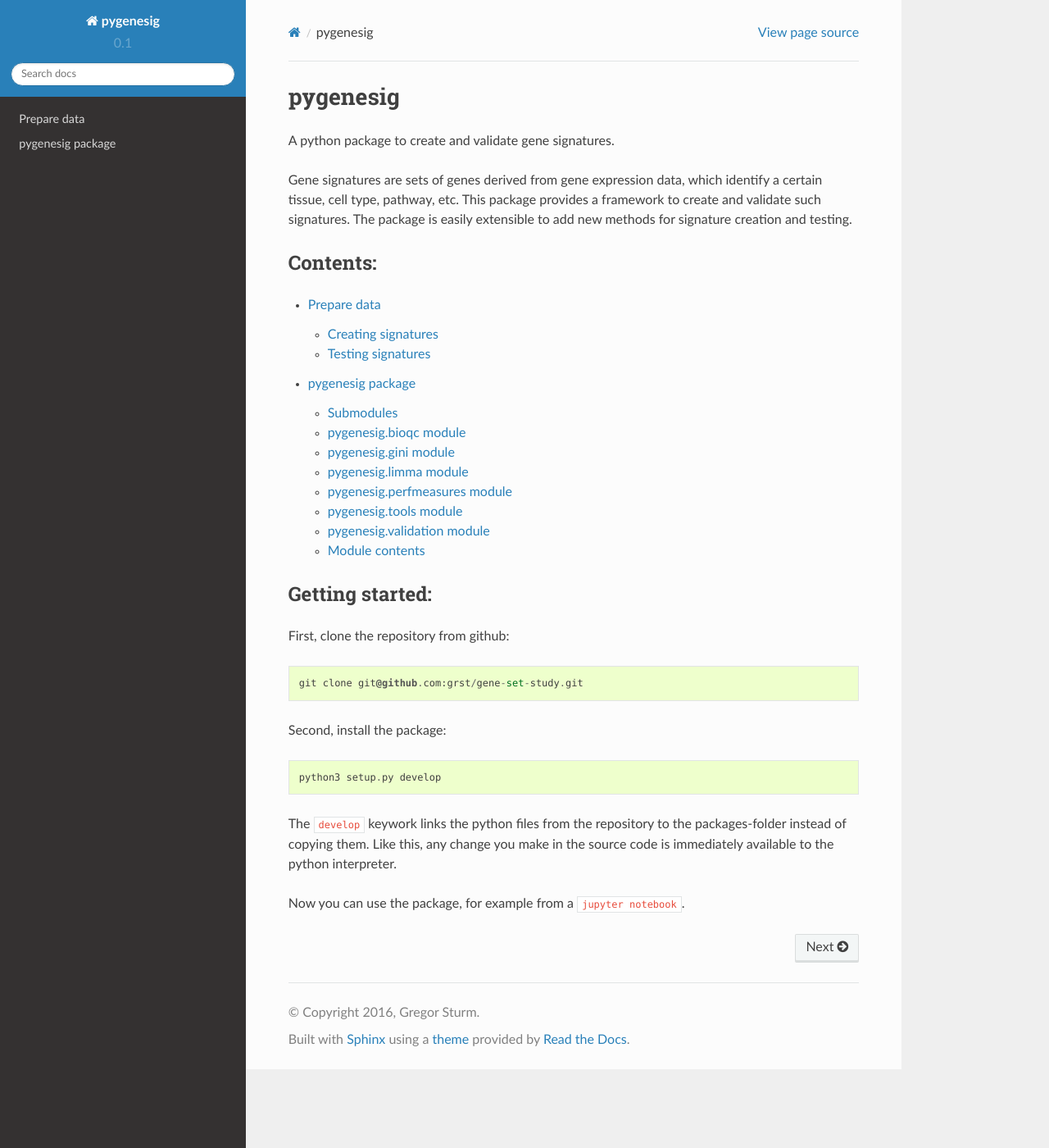
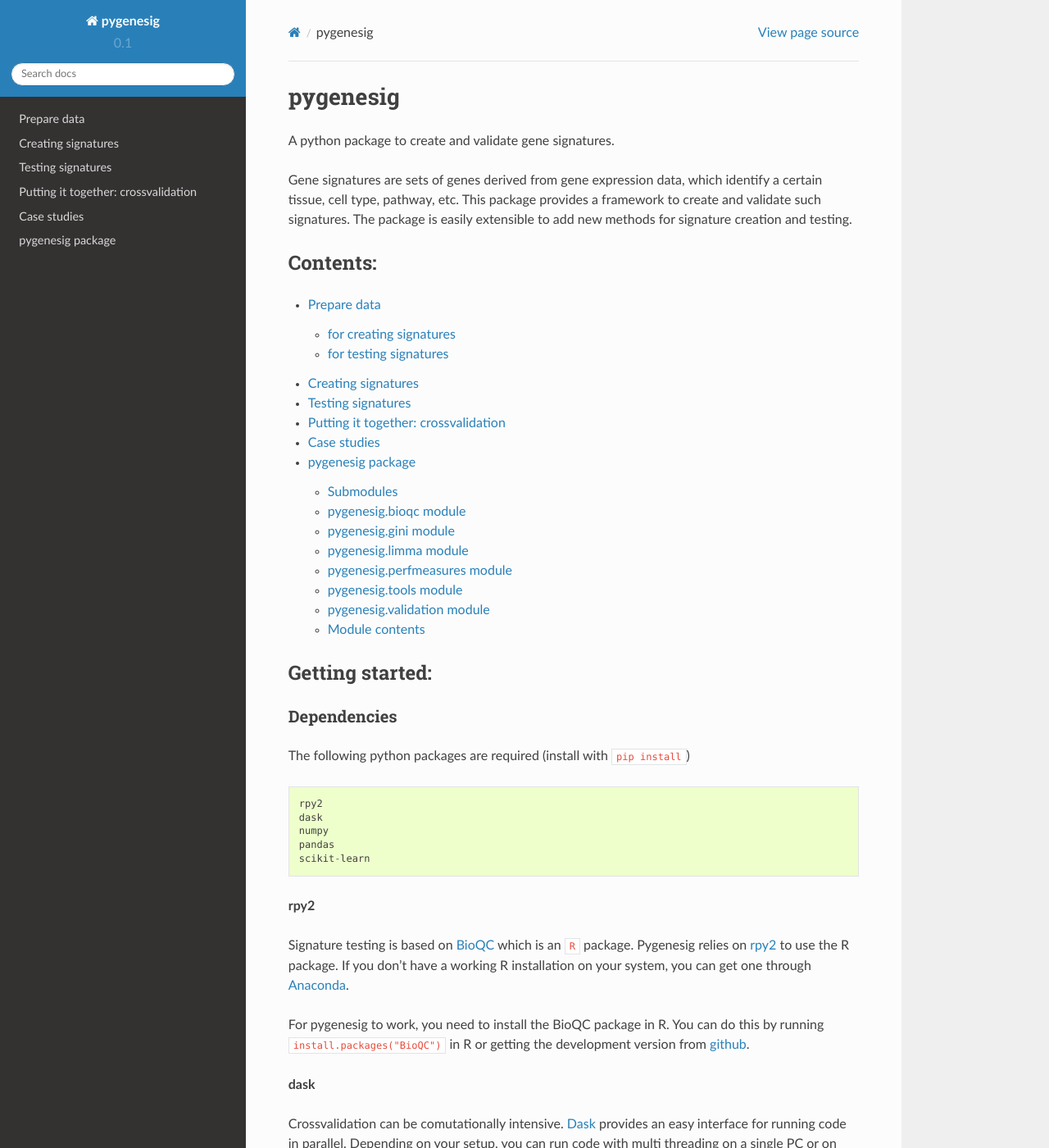
Before and after one commit to grst/pygenesig, a Sphinx documentation site: the page built from docs/index.md, in a window 1280 px wide and 1400 px high. Shown: the whole window at 82% size. Built offline with Sphinx 7.4.7 and the Read the Docs theme 2.0.0, drawn with Linux system fonts in a browser that asks for light colours; some of the changed text lies outside the part shown.

Commit message:
working on documentation

````diff
--- a/docs/index.md
+++ b/docs/index.md
@@ -10,10 +10,35 @@
     :maxdepth: 2
 
     prepare_data.md
+    use_pygenesig.md
     pygenesig.rst
 ```
 
 ## Getting started:
+
+### Dependencies
+The following python packages are required (install with `pip install`)
+```
+rpy2
+dask
+numpy
+pandas
+scikit-learn
+```
+
+**rpy2**
+
+Signature testing is based on [BioQC](https://accio.github.io/BioQC) which is an `R` package. Pygenesig relies on [rpy2](http://rpy2.bitbucket.org/) to use the R package. If you don't have a working R installation on your system, you can get one through [Anaconda](https://www.continuum.io/conda-for-r).
+
+For pygenesig to work, you need to install the BioQC package in R. You can do this by running `install.packages("BioQC")` in R or getting the development version from [github](https://github.com/Accio/BioQC).
+
+
+**dask**
+
+Crossvalidation can be comutationally intensive. [Dask](http://dask.readthedocs.io/en/latest/) provides an easy interface for running code in parallel. Depending on your setup, you can run code with multi threading on a single PC or on multiple nodes on a high performance cluster.
+
+
+### Installing pygenesig
 
 First, clone the repository from github:
 ```
--- a/docs/prepare_data.md
+++ b/docs/prepare_data.md
@@ -1,6 +1,6 @@
 # Prepare data
 
-## Creating signatures
+## for creating signatures
 For creating signatures, we essentially need two pieces of information: The gene expression data and the target annotation (e.g. tissue). Depending on the method, we may need additional covariates, but let's focus on the simple case here:
 
 ### Gene expression matrix
@@ -53,7 +53,7 @@
 
 
 
-## Testing signatures
+## for testing signatures
 For testing signatures, we again need the [target annotation](#target-annotation) as *standard of truth*. Additionally we need to provide the signatures we want to test.
 
 ### Signature Dictionary
--- a/docs/use_pygenesig.md
+++ b/docs/use_pygenesig.md
@@ -1,47 +1,63 @@
-# Using `pygenesig` to validate signatures.
+# Creating signatures
+*pygenesig* shippes with two classes for signature generation. The GiniSignatureGenerator and the LimmaSignatureGenerator. The two methods are described...
 
-## Concept
-The workflow for validating signatures is illustrated in the following figure:
-<flowchart>
+First, we load the expression data and target annotation we [prepared earlier](prepare_data.html):
+```python
+import numpy as np
+expr = np.load("expression_matrix.npy")
+target = np.genfromtxt("target.csv", delimiter=",", dtype=str)
+```
 
-An instance of the `SignatureGenerator` is used to generate signatures.
-An instance of the `SignatureTester` is used to predict the annotation using the signatures and compares them to the standard of truth.
+Now, we can generate signatures with the signature generator of our choice:
+```python
+sg = GiniSignatureGenerator(expr, target)
+signatures = sg.mk_signatures()
+```
 
-The classes can easily be combined to perform a cross-validation.
+Which will result in something like
+```
+{'Adipose Tissue': {81,
+  82,
+  250,
+  304,
+  309,
+  ...}
+```
 
-## Data objects
-### Gene expression matrix
-A $m \times n$ gene expression matrix with $m$ genes and $n$ samples.
-Depending on the method you may want to use either RPKM or raw counts.
+# Testing signatures
+*pygenesig* shippes with the `BioQCSignatureTester`. The method is described in more detail [here].
 
-### Target annotation
-A numpy array of length $n$ containing the target classes for each sample in the gene expression matrix.
-
-The annotation needs to be in the same order as the columns in the matrix.
-
-### Signature Dictionary
-Signatures are stored in a simple dictionary, mapping the signature name to a list of gene indices, for example:
+To test signatures, we initalize the tester with the gene expression data and the target labels. Then, we can test different signature sets on the data:
 
 ```python
-signatures = {
-    'adipose tissue' : [
-        42,
-        124,
-        256,
-        1038,
-        ... ],
-    'skeletal muscle' : [
-        52,
-        679,
-        ... ],
-    ...
-}
+st = BioQCSignatureTester(expr, target)
+actual, predicted = st.test_signatures(signatures)
 ```
 
-<!-- case studies -->
-## Perform crossvalidation on a dataset.
-< include output of jupyter notebook >
+With the actual and predicted labels, we can create a confusion matrix to understand the quality of the prediction. Pygenesig comes with a convenient wrapper method to create the confusion matrix, but essentially you can use whatever performance measure from [scikit-learn](http://scikit-learn.org/stable/modules/classes.html#sklearn-metrics-metrics).
 
 
-## Validate signatures on a different dataset.
-< include output of jupyter notebook >
+```python
+import seaborn as sns
+confmat = st.confusion_matrix(signatures, actual, predicted)
+sig_labels = st.sort_signatures(signatures)
+sns.heatmap(confmat, xticklabels=sig_labels, yticklabels=sig_labels
+```
+
+![heatmap](_static/img/validate_single_heatmap.png)
+
+```eval_rst
+.. Note::
+    As python dictionaries have no particular order you can use `SignatureTester.sort_signatures` to obtain a reproducable order of the signatures.
+```
+
+# Putting it together: crossvalidation
+To avoid overfitting we can use *crossvalidation* to create and test signatures. The basic concept is to
+
+* create 10 independet, *stratified* folds (*i.e.* every fold contains about the same amount of items from every class)
+* run a `SignatureGenerator` on 9 of the 10 folds to generate signatures
+* run a `SignatureTester` on the remaining fold
+* repeat this such that every fold has been used for testing once
+* aggretate the results.
+
+# Case studies
````
Also changed, not shown: docs/_static/img/validate_single_heatmap.png (added), 5 other files.
